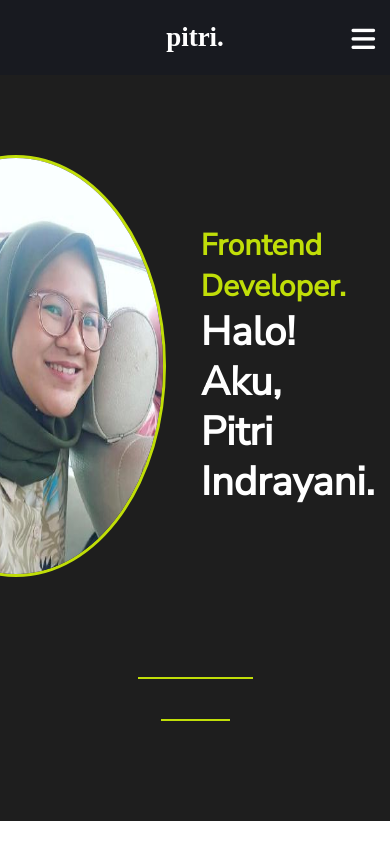
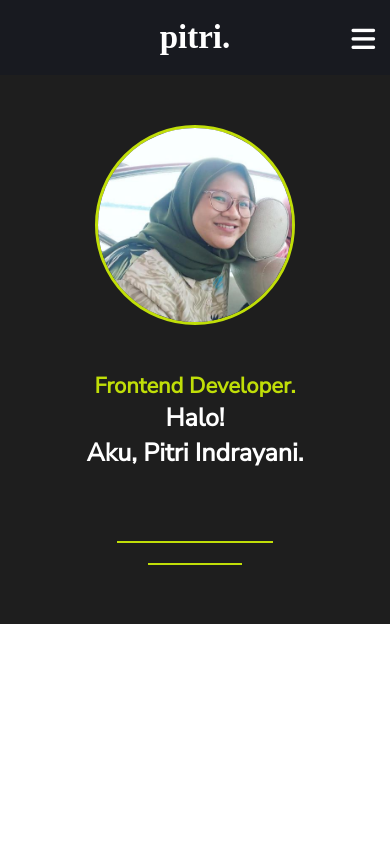
Before and after one commit to indrayanipitri/my-porto, a React (Create React App) app: page / in a window 390 px wide. Built offline with nearby package versions, Linux system fonts and the light colour scheme; the HTML template or start-up script is replaced by a standard one; a web font is replaced by a local one.

Commit message:
responsive jumbotron

```diff
--- a/src/App.css
+++ b/src/App.css
@@ -26,6 +26,7 @@
 
 .logo {
   font-family: 'Rubik Vinyl', cursive;
+  font-size: 33px;
 }
 
 .nav-links {
@@ -56,7 +57,7 @@
   display: none;
 }
 
-@media screen and (max-width: 780px) {
+@media screen and (max-width: 880px) {
   /* .logo {
     display: flex;
     position: absolute;
@@ -109,7 +110,7 @@
 
 /* Section */
 .section {
-  padding: 50px 80px;
+  padding: 5% 10%;
 }
 
 /* Line */
@@ -164,3 +165,72 @@
   font-size: 28px;
   color: #C0DE08;
 }
+
+@media screen and (max-width: 1028px) {
+
+  .img-profile img {
+    margin: auto;
+    width: 250px;
+    height: 250px;
+  }
+
+  .jumbotron .my-name {
+    width: 50%;
+   }
+}
+
+@media screen and (max-width: 855px) {
+  .jumbotron {
+    display: block;
+    text-align: center;
+  }
+
+  .img-profile{
+    display: block;
+    width: 100%;
+  }
+
+  .img-profile img {
+    margin: auto;
+    width: 230px;
+    height: 230px;
+  }
+
+  .jumbotron .my-name {
+    width: 100%;
+    padding: 40px 0;
+   }
+
+   .my-name h2{
+    font-size: 27px;
+  }
+
+  .my-name h1 {
+    font-size: 31px;
+
+  }
+
+  /* Line */
+  .line-1 {
+    margin: 30px auto 20px;
+  }
+  .line-2 {
+    margin: 0 auto 40px;
+  }
+}
+
+@media screen and (max-width: 855px) {
+  .img-profile img {
+    width: 200px;
+    height: 200px;
+  }
+
+  .my-name h2{
+    font-size: 22px;
+  }
+
+  .my-name h1 {
+    font-size: 25px;
+    line-height: 35px;
+  }
+}
```
